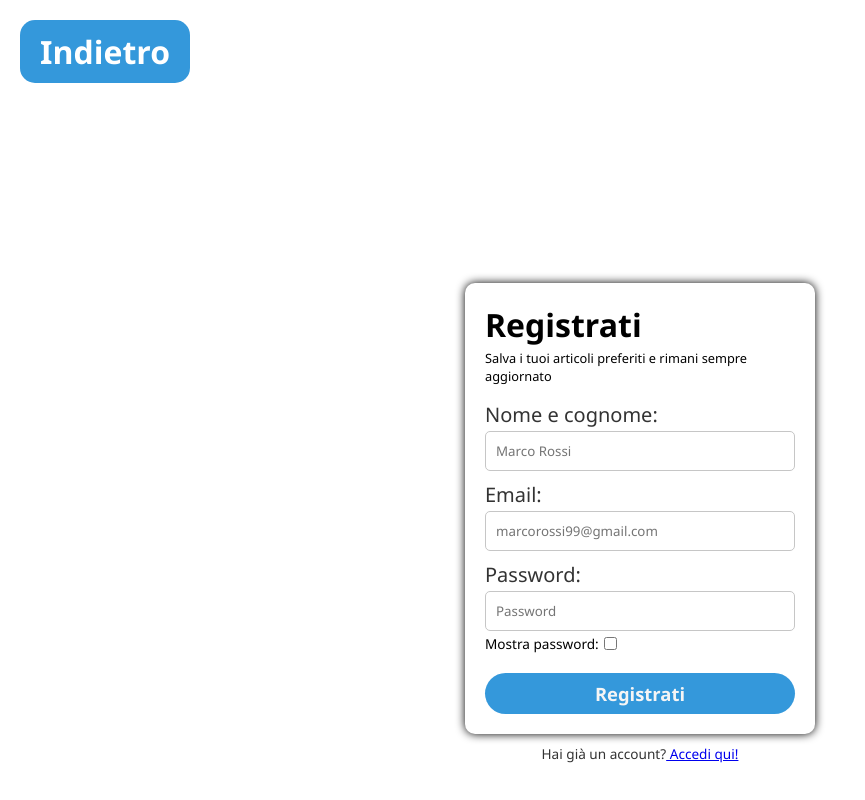
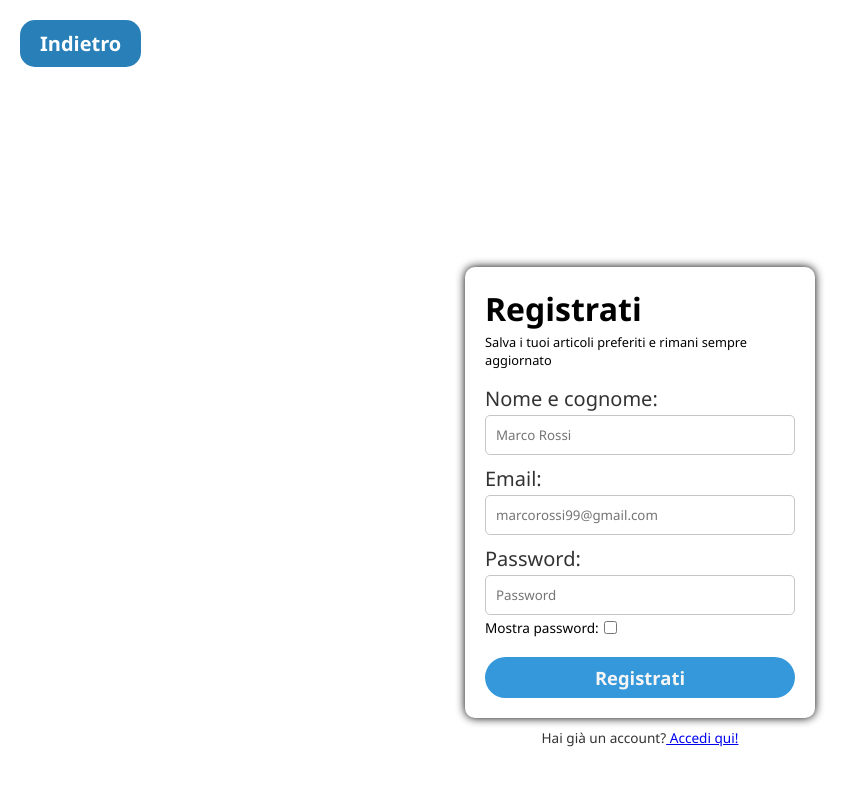
Before and after one commit to g0riglia/righi-report, a plain HTML site: page register/register.html in a window 1280 px wide. In both pictures the pointer is over the link "Indietro". Shown: the whole page, without its empty margins (0-865 px from the left). Drawn offline with Linux system fonts and the light colour scheme.

Commit message:
Minor changes to the css

```diff
--- a/login/login.css
+++ b/login/login.css
@@ -35,13 +35,13 @@ header {
     text-decoration: none;
     color: white;
     font-weight: bold;
-    font-size: 2rem;
+    font-size: 1.25rem;
     padding: 10px 20px;
     border-radius: 15px;
     margin: 10px;
 }
 
-#back-btn:hover, #back-btn:active {
+#back-btn:hover, #back-btn:focus {
     background-color: var(--button-hover);
 }
 
--- a/register/register.css
+++ b/register/register.css
@@ -35,10 +35,14 @@ header {
     text-decoration: none;
     color: white;
     font-weight: bold;
-    font-size: 2rem;
+    font-size: 1.25rem;
     padding: 10px 20px;
     border-radius: 15px;
     margin: 10px;
+}
+
+#back-btn:hover, #back-btn:focus {
+    background-color: var(--button-hover);
 }
 
 #login-card {
@@ -107,7 +111,7 @@ header {
     color: var(--text-color)
 }
 
-#signin-btn:hover {
+#signin-btn:hover, #signin-btn:focus {
     background-color: var(--button-hover);
 }
 
```
